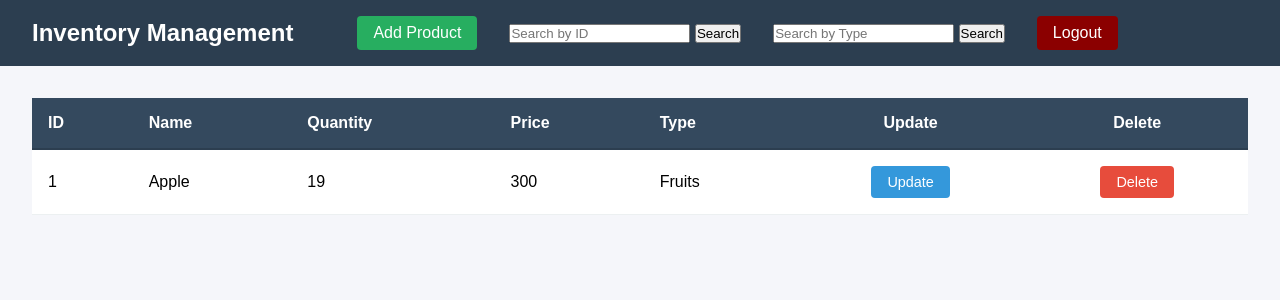
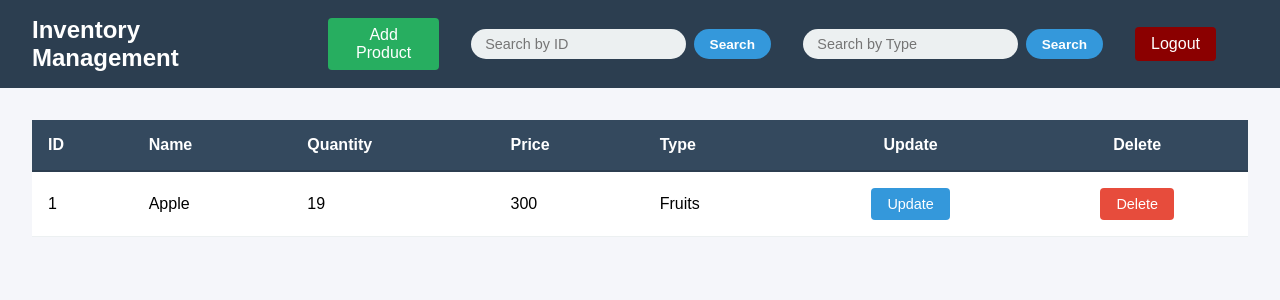
Before and after one commit to Mohd-Furkhan-lab/Inventory-Management-System, a Flask app: page /products/ in a window 1280 px wide. Shown: the top 300 px of the page. Run offline with Flask 3, Linux system fonts and the light colour scheme; the visitor is signed in with stand-in values (Sample User, id 1); data comes from the database, SQL or seed files in the repository; both versions use the stored data as it was before the commit.

Commit message:
Project Completed

```diff
--- a/app/main.py
+++ b/app/main.py
@@ -1,6 +1,7 @@
 from flask import Flask
 from routes.products import products
 from routes.admin import admin
+
 
 app=Flask(__name__)
 app.register_blueprint(products)
--- a/app/static/style.css
+++ b/app/static/style.css
@@ -370,3 +370,47 @@ body {
 .logout-button {
     background-color: darkred;
 }
+
+/* Navbar Search Forms */
+.nav-search-form {
+    display: flex;
+    align-items: center;
+    gap: 0.5rem;
+}
+
+/* Search Inputs */
+.nav-search-form input {
+    padding: 0.45rem 0.9rem;
+    border-radius: 25px;
+    border: none;
+    outline: none;
+    font-size: 0.9rem;
+    min-width: 150px;
+    background-color: #ecf0f1;
+    transition: all 0.3s ease;
+}
+
+/* Focus Effect */
+.nav-search-form input:focus {
+    background-color: #ffffff;
+    box-shadow: 0 0 0 2px #3498db;
+}
+
+/* Search Buttons */
+.nav-search-form button {
+    padding: 0.45rem 1rem;
+    border-radius: 25px;
+    border: none;
+    cursor: pointer;
+    font-size: 0.85rem;
+    font-weight: 600;
+    background-color: #3498db;
+    color: white;
+    transition: all 0.3s ease;
+}
+
+/* Hover */
+.nav-search-form button:hover {
+    background-color: #2980b9;
+    transform: translateY(-1px);
+}
--- a/app/templates/index.html
+++ b/app/templates/index.html
@@ -14,13 +14,13 @@
             </div>
             <button class="add-button" onclick="showAddForm()">Add Product</button>
         <div>
-            <form method="post" action="{{ url_for('products.get_productsbyid') }}">
+            <form method="post" class="nav-search-form" action="{{ url_for('products.get_productsbyid') }}">
                 <input type="number" name="id" placeholder="Search by ID" required>
                 <button type="submit">Search</button>
             </form>
         </div>
         <div>
-            <form method="post" action="{{ url_for('products.get_products_bytype') }}">
+            <form method="post" class="nav-search-form" action="{{ url_for('products.get_products_bytype') }}">
                 <input type="text" name="type" placeholder="Search by Type" required>
                 <button type="submit">Search</button>
             </form>
--- a/controllers/product_controller.py
+++ b/controllers/product_controller.py
@@ -32,5 +32,4 @@ def get_itemsby_type_controller():
 def get_itemby_id_controller():
     id=request.form.get("id")
     items=get_itemby_id(id)
-    print(items)
     return render_template("index.html",data=items)
--- a/requirments.txt
+++ b/requirements.txt
@@ -6,3 +6,4 @@ itsdangerous==2.2.0
 Jinja2==3.1.6
 MarkupSafe==3.0.3
 Werkzeug==3.1.6
+bcrypt==5.0.0
```
Also changed, not shown: services/admin_services.py (+21 -16 lines), Admin.db (deleted), Products.db (deleted).
